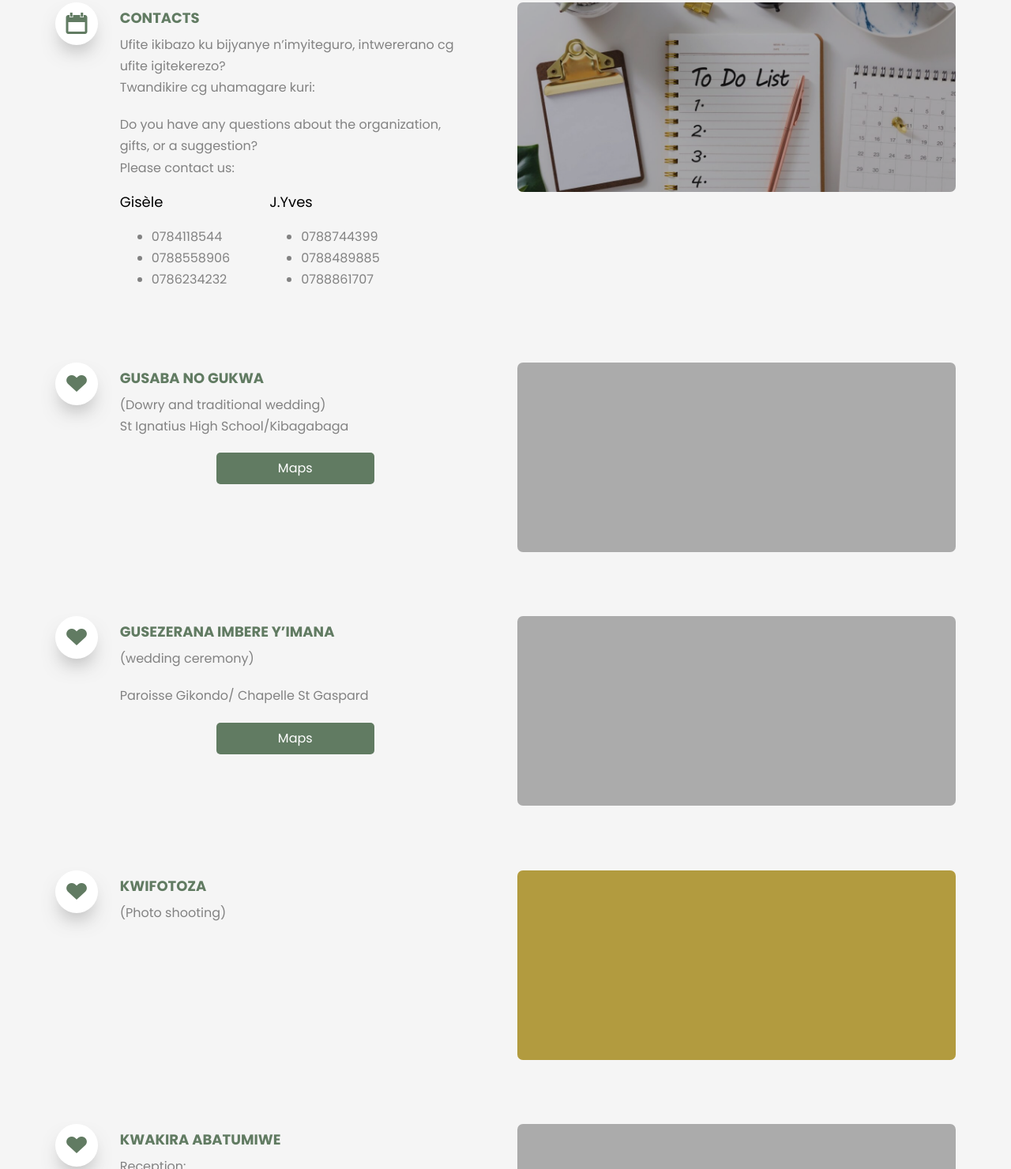
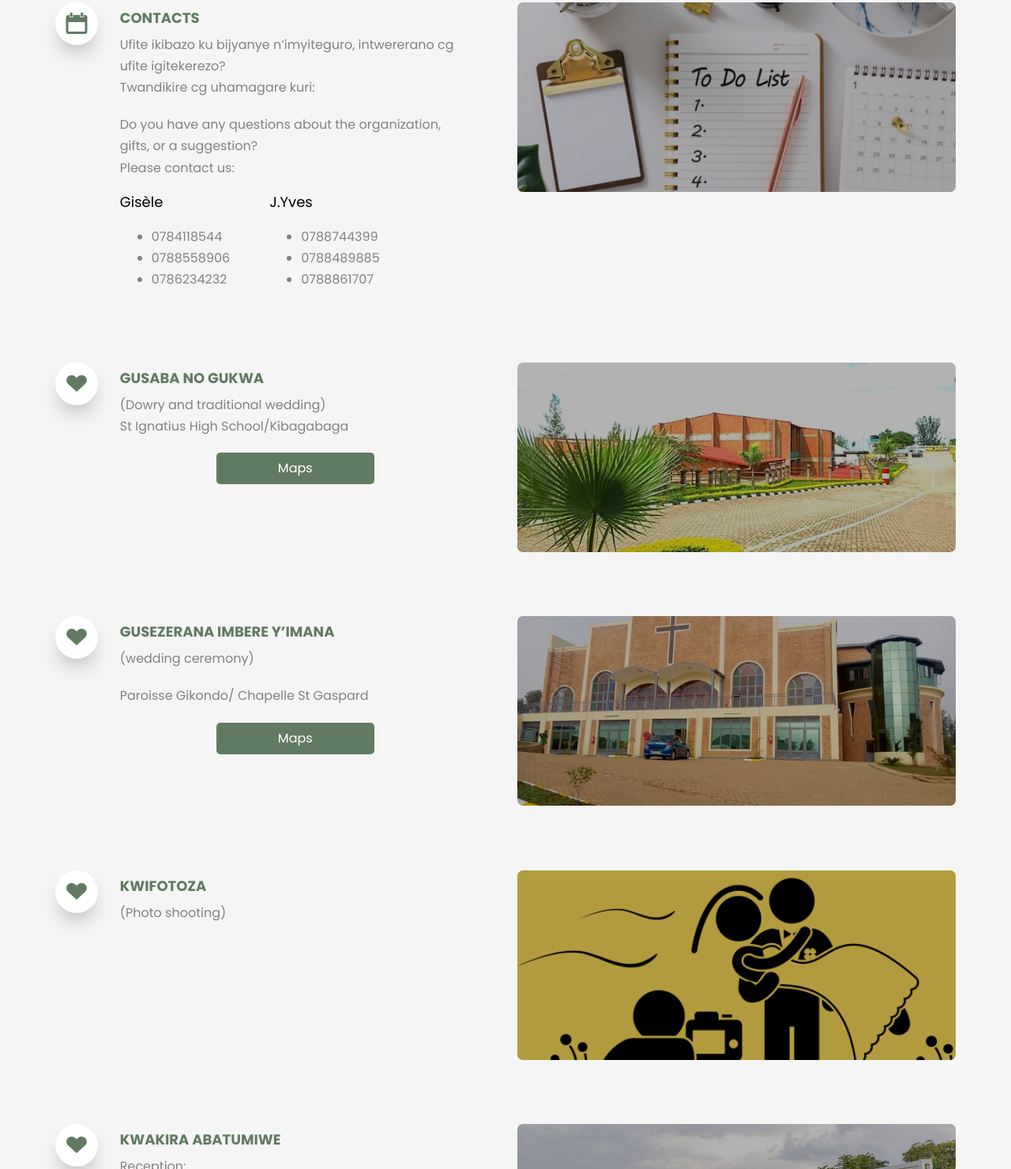
Before and after one commit to giseleandjyves/wedding, a plain HTML site: page rw/comingverysoon.html in a window 1280 px wide. Shown: the part 1320-2800 px from the top of the page at 79% size. Drawn offline with nearby package versions, Linux system fonts and the light colour scheme; some packages are replaced by stand-ins of ours; no server answers; files whose address does not match are found by name.

Commit message:
fixed images paths

```diff
--- a/rw/comingverysoon.html
+++ b/rw/comingverysoon.html
@@ -125,7 +125,7 @@ height="0" width="0" style="display:none;visibility:hidden"></iframe></noscript>
 		</div>
 	</nav>
 
-	<header id="fh5co-header" class="fh5co-cover fh5co-cover-sm" role="banner" style="background-image:url(images/photos/VELA9707.JPG); background-position: center 100%;">
+	<header id="fh5co-header" class="fh5co-cover fh5co-cover-sm" role="banner" style="background-image:url(images/gijy/photos/VELA9707.JPG); background-position: center 100%;">
 		<div class="overlay"></div>
 		<div class="fh5co-container">
 			<div class="row">
@@ -249,7 +249,7 @@ height="0" width="0" style="display:none;visibility:hidden"></iframe></noscript>
 				</div>
 
 				<div class="col-md-6 animate-box">
-					<div class="fh5co-video fh5co-bg" style="background-image: url(images/locations/stIgnatius.webp);">
+					<div class="fh5co-video fh5co-bg" style="background-image: url(images/gijy/locations/stIgnatius.webp);">
 						<div class="overlay"></div>
 					</div>
 				</div>
@@ -282,7 +282,7 @@ height="0" width="0" style="display:none;visibility:hidden"></iframe></noscript>
 				</div>
 
 				<div class="col-md-6 animate-box">
-					<div class="fh5co-video fh5co-bg" style="background-image: url(images/locations/paroisseGikondo.jpg);">
+					<div class="fh5co-video fh5co-bg" style="background-image: url(images/gijy/locations/paroisseGikondo.jpg);">
 						<div class="overlay"></div>
 					</div>
 				</div>
@@ -304,7 +304,7 @@ height="0" width="0" style="display:none;visibility:hidden"></iframe></noscript>
 				</div>
 
 				<div class="col-md-6 animate-box">
-					<div class="fh5co-video fh5co-bg" style="background-image: url(images/locations/photoshooting.png); background-position: center 10%; background-color: #ffdd5a;">
+					<div class="fh5co-video fh5co-bg" style="background-image: url(images/gijy/locations/photoshooting.png); background-position: center 10%; background-color: #ffdd5a;">
 						<div class="overlay"></div>
 
 					</div>
@@ -337,7 +337,7 @@ height="0" width="0" style="display:none;visibility:hidden"></iframe></noscript>
 				</div>
 
 				<div class="col-md-6 animate-box">
-					<div class="fh5co-video fh5co-bg" style="background-image: url(images/locations/stIgnatius_2.jpg);">
+					<div class="fh5co-video fh5co-bg" style="background-image: url(images/gijy/locations/stIgnatius_2.jpg);">
 						<div class="overlay"></div>
 					</div>
 				</div>
```
Also changed, not shown: rw/images/gijy/locations/paroisseGikondo.jpg (added), rw/images/gijy/locations/photoshooting.png (added), rw/images/gijy/locations/stIgnatius.webp (added), rw/images/gijy/locations/stIgnatius_2.jpg (added), rw/images/gijy/photos/VELA9499_2.jpg (added), 2 other files.
